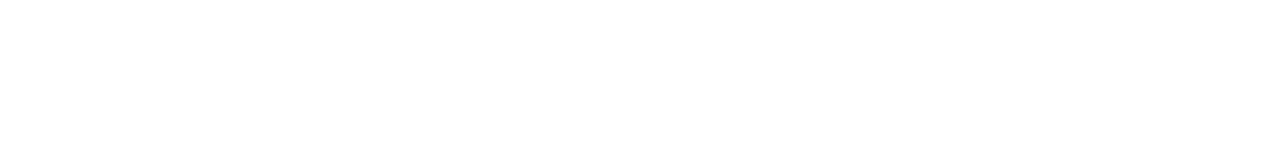
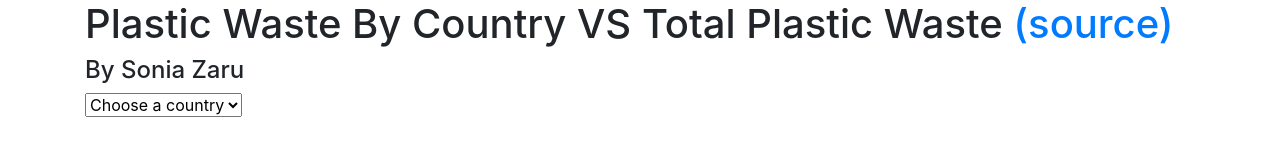
Before and after one commit to soniazaru/Plastic-Waste-By-Country-VS-Total-Plastic-Waste, a plain HTML site: page index.html in a window 1280 px wide. Drawn offline with nearby package versions, Linux system fonts and the light colour scheme.

Commit message:
Update index.html

```diff
--- a/index.html
+++ b/index.html
@@ -10,25 +10,50 @@
     <link href="https://stackpath.bootstrapcdn.com/bootstrap/4.1.3/css/bootstrap.min.css" rel="stylesheet" integrity="sha384-MCw98/SFnGE8fJT3GXwEOngsV7Zt27NXFoaoApmYm81iuXoPkFOJwJ8ERdknLPMO"
         crossorigin="anonymous">
 
+    <!-- script per il template js (HANDLEBARS) -->
+    <script src="https://cdnjs.cloudflare.com/ajax/libs/handlebars.js/4.0.12/handlebars.min.js" integrity="sha256-qlku5J3WO/ehJpgXYoJWC2px3+bZquKChi4oIWrAKoI="
+        crossorigin="anonymous"></script>
+
+    <!-- chart.js -->
+    <script src="https://cdnjs.cloudflare.com/ajax/libs/Chart.js/2.7.3/Chart.min.js" integrity="sha256-oSgtFCCmHWRPQ/JmR4OoZ3Xke1Pw4v50uh6pLcu+fIc="
+        crossorigin="anonymous"></script>
+
     <meta charset="UTF-8">
+
     <title> Plastic Waste By Country VS Total plastic Waste </title>
+
 </head>
+
 <body>
     <div class="container">
         <div class="row">
             <div class="col-12">
+
                 <div class="title">
+                    <h1> Plastic Waste By Country VS Total Plastic Waste
+                        <a href="https://ourworldindata.org/plastic-pollution" target="_blank"> (source) </a>
+                    </h1>
+                    <h4> By Sonia Zaru </h4>
                 </div>
+
             </div>
         </div>
         <div class="row">
             <div class="col-3">
+                <div id="selector">
+                    <select id="select">
+                        <option selected> Choose a country </option>
+                        <option value=""></option>
+                    </select>
                 </div>
             </div>
             <div class="col-9">
+
             </div>
         </div>
     </div>
+    <!-- script del js -->
+    <script src="js/main.js"></script>
 </body>
 
 </html>
```
